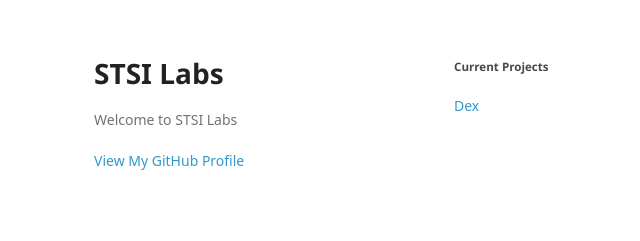
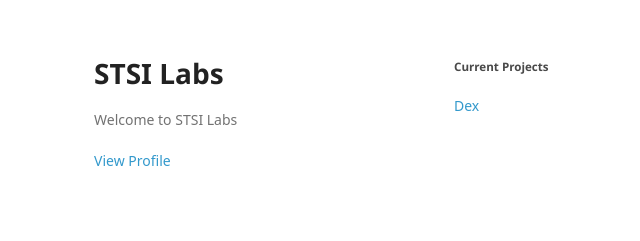
Before and after one commit to PluribusDigital/stsilabs.github.io, a plain HTML site: page index.html in a window 1280 px wide. Shown: the top 241 px of the page, 116-756 px from the left. Drawn offline with Linux system fonts and the light colour scheme; a web font is replaced by a local one.

Commit message:
Update index.html

```diff
--- a/index.html
+++ b/index.html
@@ -19,7 +19,7 @@
         <p>Welcome to STSI Labs</p>
 
 
-        <p class="view"><a href="https://github.com/STSILABS">View My GitHub Profile</a></p>
+        <p class="view"><a href="https://github.com/STSILABS">View Profile</a></p>
 
       </header>
       <section>
```
